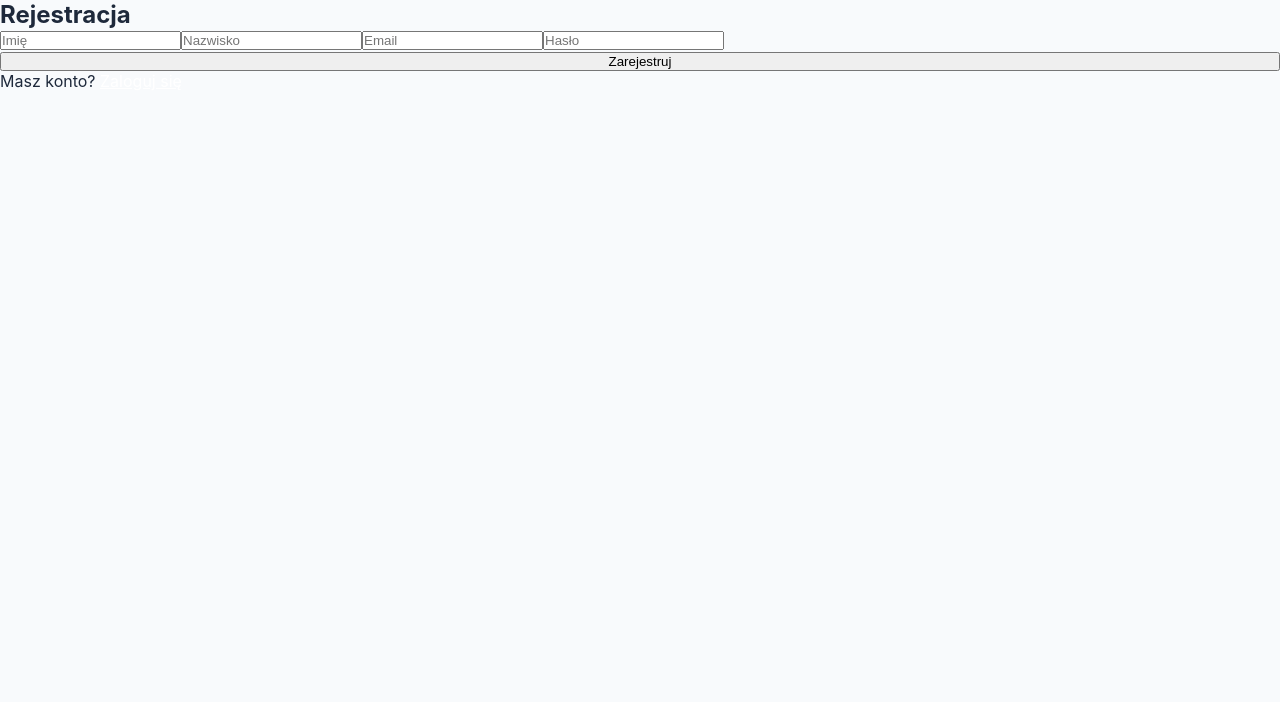
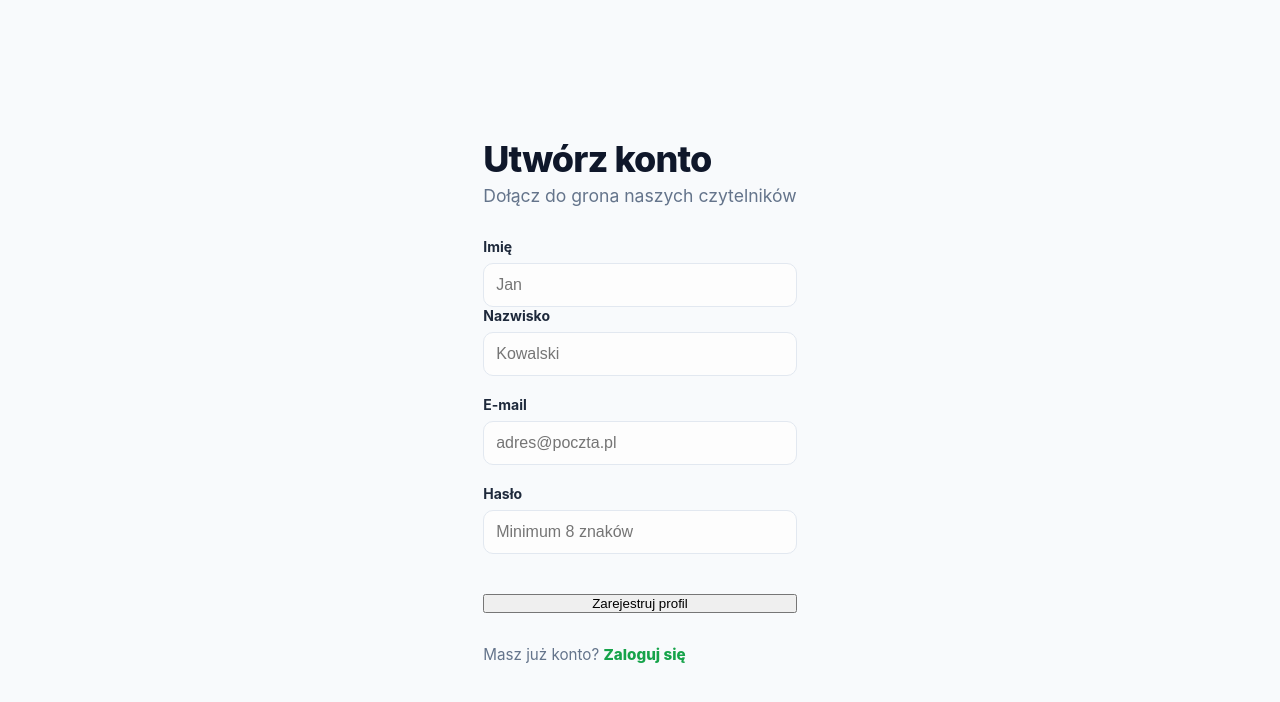
Before and after one commit to JStep25/systemBibliotekiFrontend, a React app: page /register in a window 1280 px wide. Shown: the top 702 px of the page. Built offline with nearby package versions, Linux system fonts and the light colour scheme; the HTML template or start-up script is replaced by a standard one.

Commit message:
Changed login and register

```diff
--- a/src/pages/Login.jsx
+++ b/src/pages/Login.jsx
@@ -18,20 +18,53 @@ export default function Login() {
       if (res.data.user.role === "admin") navigate("/admin/books");
       else navigate("/user/books");
     } catch (err) {
-      setError("Błędny email lub hasło");
+      setError("Błędne dane uwierzytelniające.");
     }
   };
 
   return (
-    <div className="auth container">
-      <form onSubmit={handleLogin}>
-        <h2>Logowanie</h2>
-        {error && <p className="unavailable center">{error}</p>}
-        <input type="email" placeholder="Email" onChange={e => setEmail(e.target.value)} required />
-        <input type="password" placeholder="Hasło" onChange={e => setPassword(e.target.value)} required />
-        <button type="submit" style={{width: '100%'}}>Zaloguj</button>
-        <p className="mt center">Brak konta? <Link to="/register" style={{color: 'white'}}>Zarejestruj się</Link></p>
-      </form>
+    <div className="app-layout" style={{ justifyContent: 'center', alignItems: 'center', background: 'var(--bg-main)' }}>
+      <div className="profile-card animation-slide-up" style={{ maxWidth: '450px' }}>
+        <header className="center" style={{ marginBottom: '2rem' }}>
+          <h2 className="page-title">Zaloguj się</h2>
+          <p className="page-subtitle">Witaj z powrotem w systemie</p>
+        </header>
+
+        {error && <div className="status-message error">{error}</div>}
+
+        <form onSubmit={handleLogin}>
+          <div className="input-group">
+            <label>Adres e-mail</label>
+            <input
+              type="email"
+              placeholder="np. jan@domena.pl"
+              onChange={e => setEmail(e.target.value)}
+              required
+            />
+          </div>
+
+          <div className="input-group" style={{ marginTop: '1.5rem' }}>
+            <label>Hasło</label>
+            <input
+              type="password"
+              placeholder="••••••••"
+              onChange={e => setPassword(e.target.value)}
+              required
+            />
+          </div>
+
+          <button type="submit" className="btn-save" style={{ width: '100%', marginTop: '2rem' }}>
+            Zaloguj do systemu
+          </button>
+        </form>
+
+        <p className="center" style={{ marginTop: '2rem', fontSize: '0.95rem', color: 'var(--text-muted)' }}>
+          Nie posiadasz konta?{' '}
+          <Link to="/register" style={{ color: 'var(--primary)', textDecoration: 'none', fontWeight: '800' }}>
+            Zarejestruj się
+          </Link>
+        </p>
+      </div>
     </div>
   );
 }
--- a/src/pages/Register.jsx
+++ b/src/pages/Register.jsx
@@ -13,22 +13,72 @@ export default function Register() {
       await registerUser(form);
       navigate("/login");
     } catch (err) {
-      setError("Błąd rejestracji. Sprawdź dane.");
+      setError("Wystąpił błąd podczas tworzenia konta.");
     }
   };
 
   return (
-    <div className="auth container">
-      <h2>Rejestracja</h2>
-      {error && <p className="unavailable">{error}</p>}
-      <form onSubmit={handleSubmit}>
-        <input placeholder="Imię" onChange={e => setForm({...form, imie: e.target.value})} required />
-        <input placeholder="Nazwisko" onChange={e => setForm({...form, nazwisko: e.target.value})} required />
-        <input type="email" placeholder="Email" onChange={e => setForm({...form, email: e.target.value})} required />
-        <input type="password" placeholder="Hasło" onChange={e => setForm({...form, haslo: e.target.value})} required />
-        <button type="submit" style={{width: '100%'}}>Zarejestruj</button>
-      </form>
-      <p className="mt center">Masz konto? <Link to="/login" style={{color: 'white'}}>Zaloguj się</Link></p>
+    <div className="app-layout" style={{ justifyContent: 'center', alignItems: 'center', background: 'var(--bg-main)' }}>
+      <div className="profile-card animation-slide-up" style={{ maxWidth: '550px' }}>
+        <header className="center" style={{ marginBottom: '2rem' }}>
+          <h2 className="page-title">Utwórz konto</h2>
+          <p className="page-subtitle">Dołącz do grona naszych czytelników</p>
+        </header>
+
+        {error && <div className="status-message error">{error}</div>}
+
+        <form onSubmit={handleSubmit}>
+          <div className="profile-grid">
+            <div className="input-group">
+              <label>Imię</label>
+              <input
+                placeholder="Jan"
+                onChange={e => setForm({...form, imie: e.target.value})}
+                required
+              />
+            </div>
+            <div className="input-group">
+              <label>Nazwisko</label>
+              <input
+                placeholder="Kowalski"
+                onChange={e => setForm({...form, nazwisko: e.target.value})}
+                required
+              />
+            </div>
+          </div>
+
+          <div className="input-group" style={{ marginTop: '1.25rem' }}>
+            <label>E-mail</label>
+            <input
+              type="email"
+              placeholder="adres@poczta.pl"
+              onChange={e => setForm({...form, email: e.target.value})}
+              required
+            />
+          </div>
+
+          <div className="input-group" style={{ marginTop: '1.25rem' }}>
+            <label>Hasło</label>
+            <input
+              type="password"
+              placeholder="Minimum 8 znaków"
+              onChange={e => setForm({...form, haslo: e.target.value})}
+              required
+            />
+          </div>
+
+          <button type="submit" className="btn-save" style={{ width: '100%', marginTop: '2.5rem' }}>
+            Zarejestruj profil
+          </button>
+        </form>
+
+        <p className="center" style={{ marginTop: '2rem', fontSize: '0.95rem', color: 'var(--text-muted)' }}>
+          Masz już konto?{' '}
+          <Link to="/login" style={{ color: 'var(--primary)', textDecoration: 'none', fontWeight: '800' }}>
+            Zaloguj się
+          </Link>
+        </p>
+      </div>
     </div>
   );
 }
```
